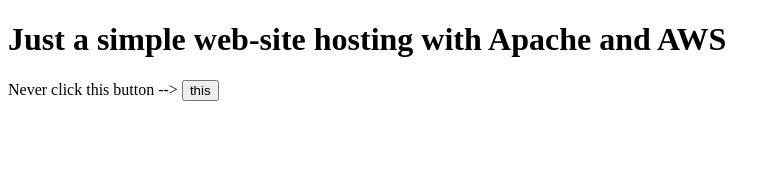
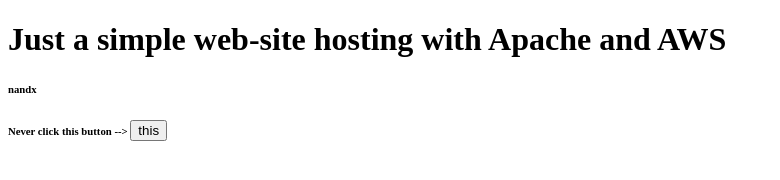
Before and after one commit to AtlasGold/ServidorWebAWS, a plain HTML site: page index.html in a window 1280 px wide. Shown: the whole page, without its empty margins (0-780 px from the left). Drawn offline with Linux system fonts and the light colour scheme.

Commit message:
Update index.html

```diff
--- a/index.html
+++ b/index.html
@@ -8,6 +8,7 @@
 </head>
 <body>
     <h1> Just a simple web-site hosting with Apache and AWS</h1>
+    <h6> nandx <h6>
     <div> Never click this button -->
         <a href="https://www.linkedin.com/in/luan-vinicius31/" target="_blank">
         <button> this</button>
```
